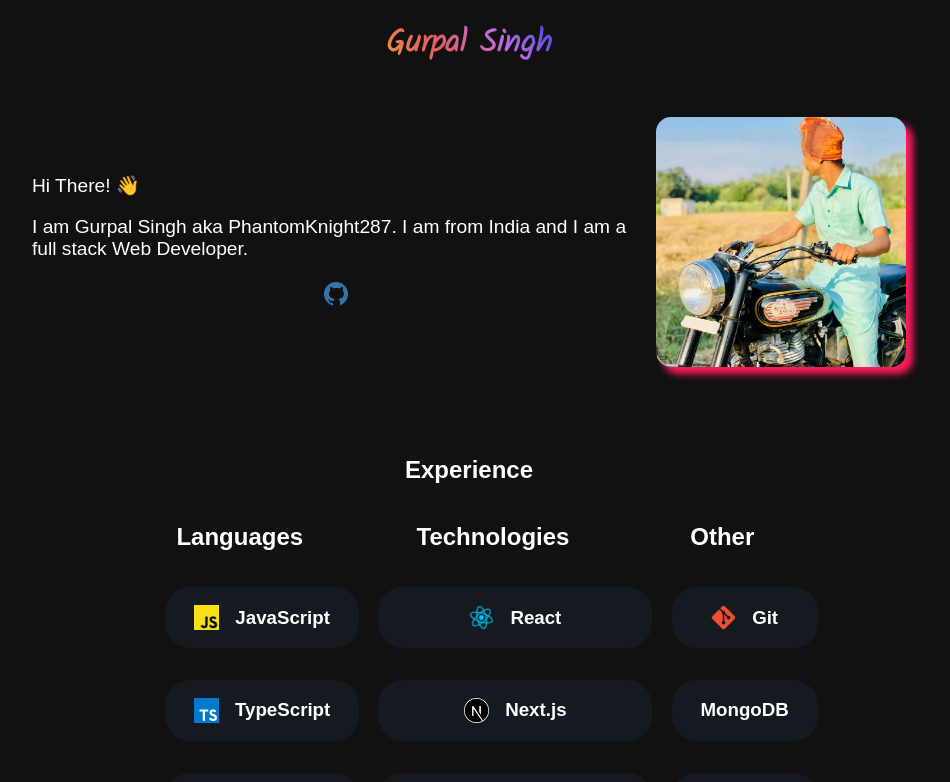
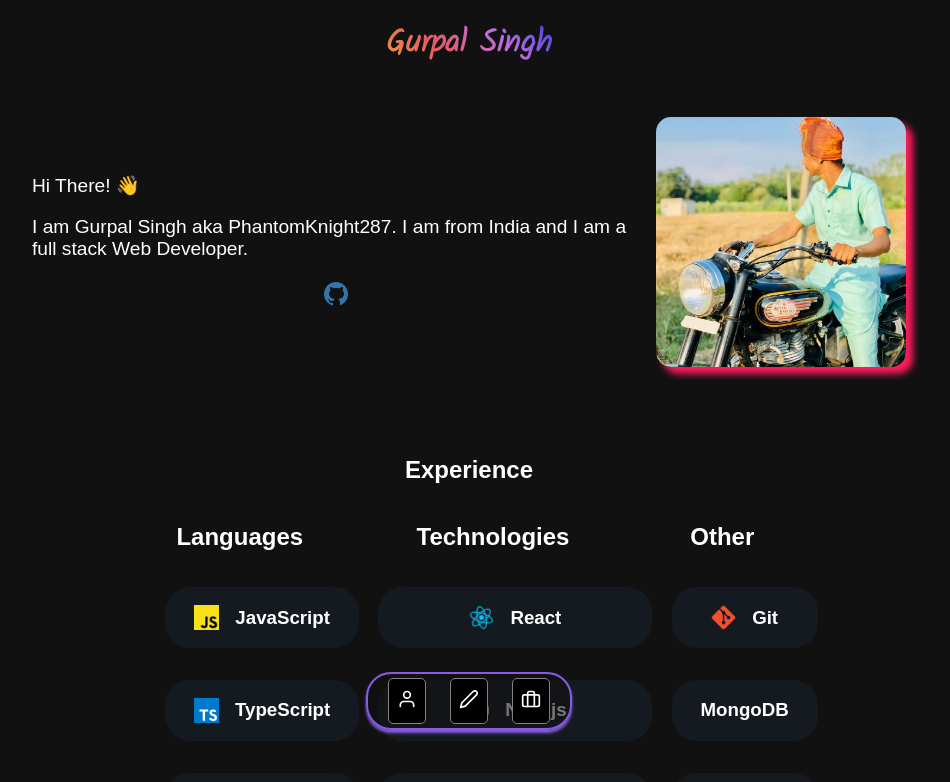
Before and after one commit to PhantomKnight287/portfolio-new, a React (Vite) app: page / in a window 1280 px wide. Shown: the top 782 px of the page, without its empty margins (171-1121 px from the left). Built offline with nearby package versions, Linux system fonts and the light colour scheme; a web font is replaced by a local one.

Commit message:
update meta tags

```diff
--- a/index.html
+++ b/index.html
@@ -4,24 +4,38 @@
     <meta charset="UTF-8" />
     <meta name="viewport" content="width=device-width, initial-scale=1.0" />
     <link rel="shortcut icon" href="/bitmoji.png" type="image/x-icon" />
+
+    <!-- HTML Meta Tags -->
     <title>Gurpal Singh | Web Developer</title>
     <meta
       name="description"
       content="I am a Full Stack Web Developer from India."
     />
+
+    <!-- Facebook Meta Tags -->
+    <meta property="og:url" content="https://gurpalsingh.me/" />
+    <meta property="og:type" content="website" />
     <meta property="og:title" content="Gurpal Singh | Web Developer" />
     <meta
       property="og:description"
       content="I am a Full Stack Web Developer from India."
     />
-    <meta property="og:image" content="/bitmoji.png" />
-    <meta property="type" content="website" />
-    <meta property="og:type" content="website" />
-    <meta property="theme-color" content="#111" />
+    <meta property="og:image" content="https://gurpalsingh.me/bitmoji.png" />
+
+    <!-- Twitter Meta Tags -->
+    <meta name="twitter:card" content="summary_large_image" />
+    <meta property="twitter:domain" content="gurpalsingh.me" />
+    <meta property="twitter:url" content="https://gurpalsingh.me/" />
+    <meta name="twitter:title" content="Gurpal Singh | Web Developer" />
+    <meta
+      name="twitter:description"
+      content="I am a Full Stack Web Developer from India."
+    />
+    <meta name="twitter:image" content="https://gurpalsingh.me/bitmoji.png" />
+
   </head>
   <body>
     <div id="root"></div>
     <script type="module" src="/src/main.jsx"></script>
-
   </body>
 </html>
--- /dev/null
+++ b/src/Components/Dock/Dock.jsx
@@ -0,0 +1,43 @@
+import { useEffect } from 'react';
+import styles from './Dock.module.css';
+
+const Links = [
+	{
+		name: "About",
+		href: "#main",
+		icon: <svg xmlns="http://www.w3.org/2000/svg" width="40" height="40" viewBox="0 0 24 24" fill="none" stroke="currentColor" strokeWidth="2" strokeLinecap="round" strokeLinejoin="round"><path d="M20 21v-2a4 4 0 0 0-4-4H8a4 4 0 0 0-4 4v2"></path><circle cx="12" cy="7" r="4"></circle></svg>
+	}, {
+		name: "Skills",
+		href: "#skills",
+		icon: <svg xmlns="http://www.w3.org/2000/svg" width="40" height="40" viewBox="0 0 24 24" fill="none" stroke="currentColor" strokeWidth="2" strokeLinecap="round" strokeLinejoin="round"><path d="M17 3a2.828 2.828 0 1 1 4 4L7.5 20.5 2 22l1.5-5.5L17 3z"></path></svg>
+	}, {
+		name: "Projects",
+		href: "#projects",
+		icon: <svg xmlns="http://www.w3.org/2000/svg" width="40" height="40" viewBox="0 0 24 24" fill="none" stroke="currentColor" strokeWidth="2" strokeLinecap="round" strokeLinejoin="round"><rect x="2" y="7" width="20" height="14" rx="2" ry="2"></rect><path d="M16 21V5a2 2 0 0 0-2-2h-4a2 2 0 0 0-2 2v16"></path></svg>
+	}
+]
+
+export function Dock() {
+	return (
+		<div className={styles["container"]}>
+			<div className={styles['dockContainer']} >
+				{
+					Links.map(link => (
+						<div className={styles['linkParentContainer']} key={link.name}>
+							<div className={styles["tooltip"]}>
+								<span>{link.name}</span>
+							</div>
+							<div className={styles["linkContainer"]} >
+								<a href={link.href}>
+									<span>
+										{link.icon}
+									</span>
+								</a>
+							</div>
+						</div>
+					))
+				}
+			</div>
+		</div>
+	)
+}
--- /dev/null
+++ b/src/Components/Dock/Dock.module.css
@@ -0,0 +1,54 @@
+.container {
+  display: flex;
+  flex-direction: row;
+  flex-wrap: nowrap;
+  align-items: center;
+  justify-content: center;
+}
+.dockContainer {
+  position: fixed;
+  bottom: 70px;
+  background-color: rgba(17, 17, 17, 0.57);
+  padding: 0rem 1rem;
+  border-radius: 25px;
+  border: 2px solid #875ce2;
+  box-shadow: 0px 3px 3px 0px #875ce2;
+  display: flex;
+  flex-direction: row;
+  gap: 1rem;
+}
+.linkContainer a {
+  text-decoration: none;
+  color: white;
+}
+.tooltip {
+  position: absolute;
+  top: -40px;
+  background-color: white;
+  padding: 2px;
+  border-radius: 5px;
+  color: black;
+  font-family: system-ui, -apple-system, BlinkMacSystemFont, "Segoe UI", Roboto,
+    Oxygen, Ubuntu, Cantarell, "Open Sans", "Helvetica Neue", sans-serif;
+  font-size: large;
+  scale: 0;
+  transition: all 150ms;
+}
+.linkContainer {
+  border: 1px solid gray;
+  margin: 0.25rem;
+  border-radius: 5px;
+  background-color: rgba(0, 0, 0, 1);
+  transition: all 150ms;
+  padding-inline: 0.5rem;
+}
+.linkContainer svg{
+    width: 20px;
+}
+.linkContainer:hover {
+  background-color: rgba(0, 0, 0, 0.75);
+  scale: 110%;
+}
+.linkParentContainer:hover .tooltip {
+  scale: 1;
+}
--- /dev/null
+++ b/src/Components/Dock/index.jsx
@@ -0,0 +1 @@
+export * from "./Dock";
--- a/src/Components/index.jsx
+++ b/src/Components/index.jsx
@@ -2,16 +2,28 @@ import { Body } from "./Body";
 import { Navbar } from "./Navbar";
 import { Projects } from "./Projects";
 import { Skills } from "./Skills";
-
+import { Dock } from "./Dock"
 export function Containered() {
   return (
     <>
       <Navbar />
       <main>
-        <Body />
-        <Skills />
-        <Projects />
+        <div id="main">
+          <Body />
+        </div>
+        <div id="skills">
+          <Skills />
+        </div>
+        <div id="projects">
+          <Projects />
+        </div>
       </main>
+      {
+        import.meta.env.DEV &&
+        <aside>
+          <Dock />
+        </aside>
+      }
       <script
         async
         src="https://www.googletagmanager.com/gtag/js?id=G-285TD5F9QW"
--- a/src/index.css
+++ b/src/index.css
@@ -3,6 +3,7 @@
 :root {
   --bgc: #111;
   --projectBackgroundColor: #1a1a1a;
+  scroll-padding: 100px;
 }
 
 body {
--- a/src/main.jsx
+++ b/src/main.jsx
@@ -7,6 +7,6 @@ const root = createRoot(document.getElementById("root"));
 root.render(
   <React.StrictMode>
     <App />
-    <Partytown debug={true} forward={["dataLayer.push"]} />
+    <Partytown forward={["dataLayer.push"]} />
   </React.StrictMode>
 );
```
